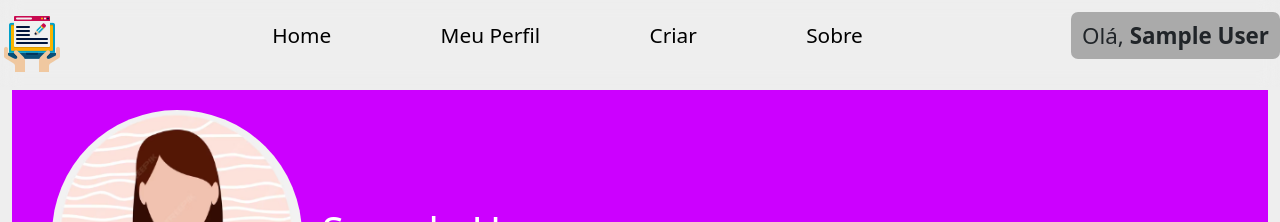
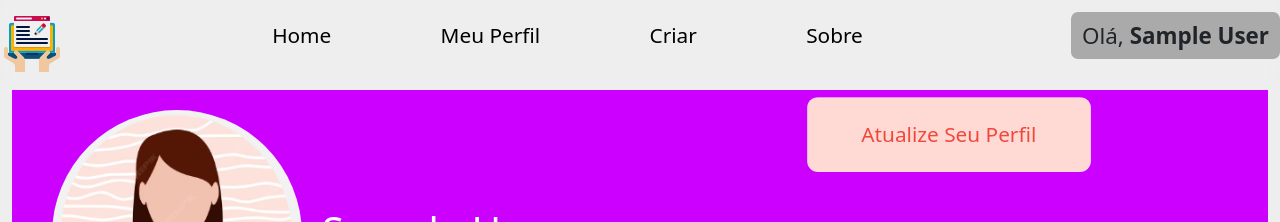
Before and after one commit to Pedro-Thomazi/theBlog, a React (Create React App) app: page /dashboard in a window 1280 px wide. Shown: the top 222 px of the page. Built offline with nearby package versions, Linux system fonts and the light colour scheme; no server answers; the database is empty; sample sign-in values are in the browser's storage; a web font is replaced by a local one.

Commit message:
Add botão indicando que tem uma atualização

```diff
--- a/src/Pages/Dashboard/Dashboard.jsx
+++ b/src/Pages/Dashboard/Dashboard.jsx
@@ -83,7 +83,7 @@ const Dashboard = () => {
     }
   }, [])
 
-  console.log(userConfigs)
+  console.log(userConfigs[0]?.maritalStatus === undefined)
 
 
   return (
@@ -152,6 +152,10 @@ const Dashboard = () => {
           <PublicationCard item={item} key={id} />
         ))}
       </section>
+
+      {((userConfigs[0]?.gender === '' || userConfigs[0]?.gender === undefined) || (userConfigs[0]?.maritalStatus === '' || userConfigs[0]?.maritalStatus === undefined)) && (
+        <span onClick={openUpdateCard} className={styles.updateDashboard}>Atualize Seu Perfil</span>
+      )}
     </main>
   )
 }
--- a/src/Pages/Dashboard/Dashboard.module.css
+++ b/src/Pages/Dashboard/Dashboard.module.css
@@ -187,3 +187,38 @@ a.btnOptions {
     flex-direction: column;
   }
 }
+
+
+
+
+/* Atualize perfil */
+.updateDashboard {
+  position: fixed;
+  top: 100px;
+  right: 200px;
+  background-color: rgb(255, 30, 0);
+  color: #fff;
+  font-size: 1.2em;
+  padding: 20px 50px;
+  border-radius: 10px;
+  animation: alert 1s infinite ;
+  cursor: pointer;
+}
+
+@keyframes alert {
+  0% {
+    background-color: rgb(255, 30, 0);
+    color: #fff;
+  }
+
+  90% {
+    background-color: #fff;
+    color: #ee2314;
+    transform: scale(1.1);
+  }
+
+  100% {
+    background-color: rgb(255, 30, 0);
+    color: #fff;
+  }
+}
```
